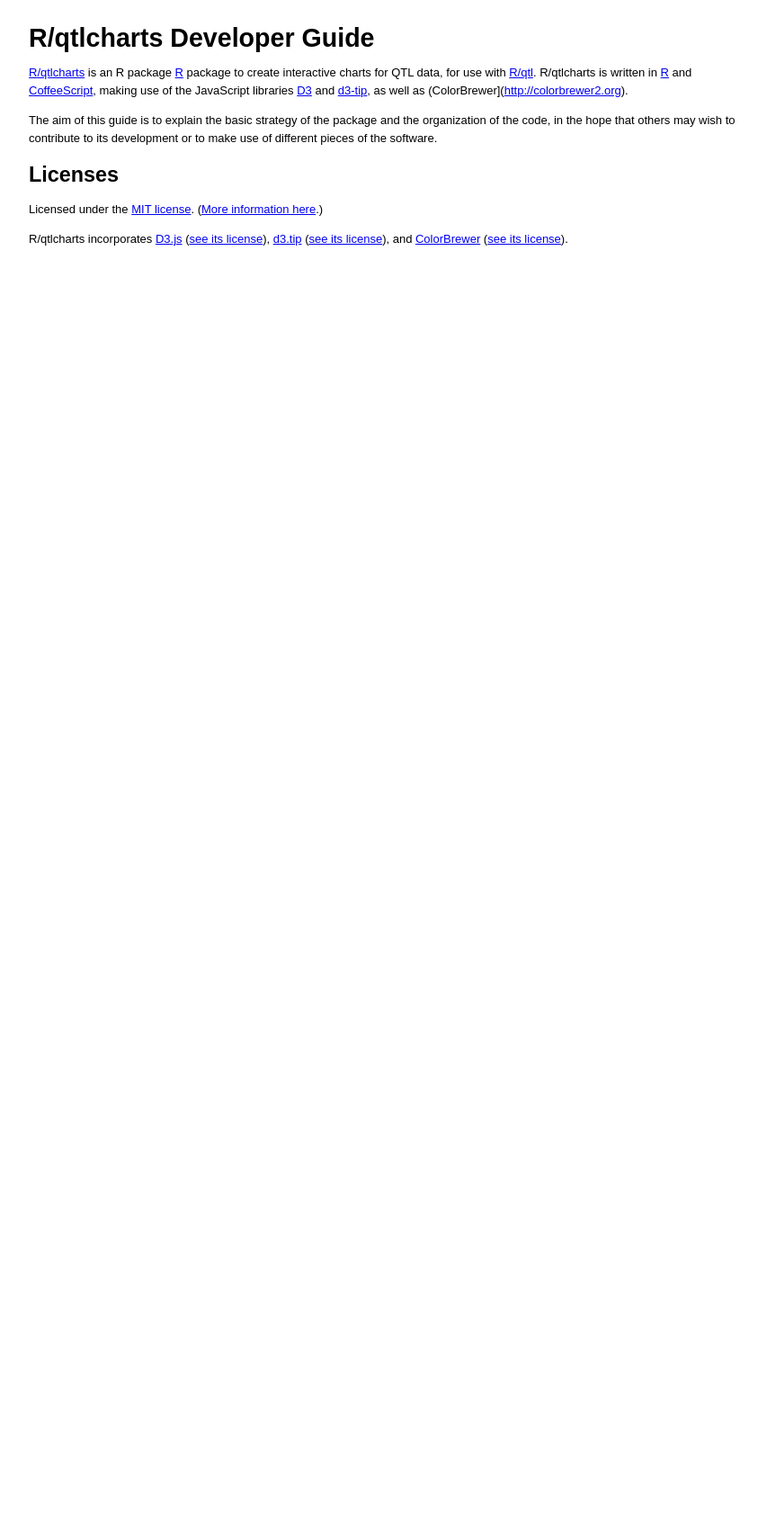
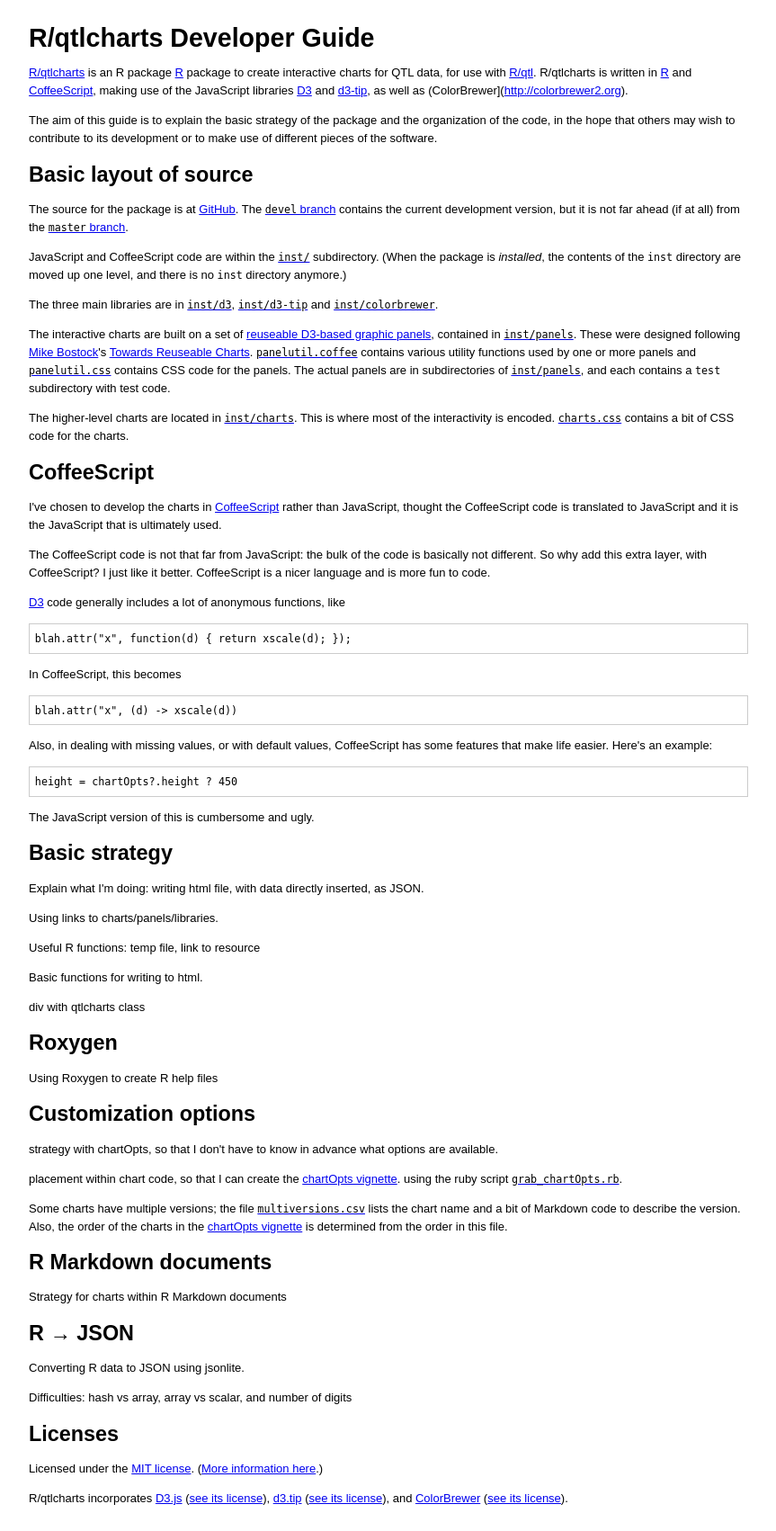
Before and after one commit to kbroman/qtlcharts, a Jekyll site: the page assets/vignettes/develGuide.html, which Jekyll copies as it is, in a window 1280 px wide. Shown: the whole page at 90% size, without its empty margins (81-944 px from the left). Built offline with Jekyll 4.4.1, drawn with Linux system fonts in a browser that asks for light colours; before the commit the page ends 900 px from its top, so only the background shows below that.

Commit message:
develGuide: add a bunch of text

```diff
--- a/assets/vignettes/develGuide.html
+++ b/assets/vignettes/develGuide.html
@@ -166,6 +166,123 @@
 contribute to its development or to make use of different pieces of
 the software.</p>
 
+<h2>Basic layout of source</h2>
+
+<p>The source for the package is at
+<a href="http://github.com/kbroman/qtlcharts">GitHub</a>.  The
+<a href="https://github.com/kbroman/qtlcharts/tree/devel"><code>devel</code> branch</a>
+contains the current development version, but it is not far ahead (if
+at all) from the
+<a href="https://github.com/kbroman/qtlcharts/tree/master"><code>master</code> branch</a>.</p>
+
+<p>JavaScript and CoffeeScript code are within the
+<a href="https://github.com/kbroman/qtlcharts/tree/master/inst"><code>inst/</code></a>
+subdirectory. (When the package is <em>installed</em>, the contents of the
+<code>inst</code> directory are moved up one level, and there is no <code>inst</code>
+directory anymore.)</p>
+
+<p>The three main libraries are in
+<a href="https://github.com/kbroman/qtlcharts/tree/master/inst/d3"><code>inst/d3</code></a>,
+<a href="https://github.com/kbroman/qtlcharts/tree/master/inst/d3-tip"><code>inst/d3-tip</code></a>
+and
+<a href="https://github.com/kbroman/qtlcharts/tree/master/inst/colorbrewer"><code>inst/colorbrewer</code></a>.</p>
+
+<p>The interactive charts are built on a set of
+<a href="http://kbroman.github.io/qtlcharts/pages/panels.html">reuseable D3-based graphic panels</a>,
+contained in
+<a href="https://github.com/kbroman/qtlcharts/tree/master/inst/panels"><code>inst/panels</code></a>.
+These were designed following
+<a href="http://bost.ocks.org/mike">Mike Bostock</a>&#39;s
+<a href="http://bost.ocks.org/mike/chart/">Towards Reuseable Charts</a>.
+<a href="https://github.com/kbroman/qtlcharts/tree/master/inst/panels/panelutil.coffee"><code>panelutil.coffee</code></a>
+contains various utility functions used by one or more panels and
+<a href="https://github.com/kbroman/qtlcharts/tree/master/inst/panels/panelutil.css"><code>panelutil.css</code></a>
+contains CSS code for the panels. The actual panels are in
+subdirectories of
+<a href="https://github.com/kbroman/qtlcharts/tree/master/inst/panels"><code>inst/panels</code></a>,
+and each contains a <code>test</code> subdirectory with test code.</p>
+
+<p>The higher-level charts are located in
+<a href="https://github.com/kbroman/qtlcharts/tree/master/inst/charts"><code>inst/charts</code></a>.
+This is where most of the interactivity is encoded.
+<a href="https://github.com/kbroman/qtlcharts/blob/master/inst/charts/charts.css"><code>charts.css</code></a>
+contains a bit of CSS code for the charts.</p>
+
+<h2>CoffeeScript</h2>
+
+<p>I&#39;ve chosen to develop the charts in
+<a href="http://coffeescript.org">CoffeeScript</a> rather than JavaScript,
+thought the CoffeeScript code is translated to JavaScript and it is
+the JavaScript that is ultimately used.</p>
+
+<p>The CoffeeScript code is not that far from JavaScript: the bulk of the
+code is basically not different. So why add this extra layer, with
+CoffeeScript? I just like it better. CoffeeScript is a nicer language
+and is more fun to code.</p>
+
+<p><a href="http://d3js.org">D3</a> code generally includes a lot of anonymous
+functions, like </p>
+
+<pre><code>blah.attr(&quot;x&quot;, function(d) { return xscale(d); });
+</code></pre>
+
+<p>In CoffeeScript, this becomes</p>
+
+<pre><code>blah.attr(&quot;x&quot;, (d) -&gt; xscale(d))
+</code></pre>
+
+<p>Also, in dealing with missing values, or with default values,
+CoffeeScript has some features that make life easier. Here&#39;s an
+example:</p>
+
+<pre><code>height = chartOpts?.height ? 450
+</code></pre>
+
+<p>The JavaScript version of this is cumbersome and ugly.</p>
+
+<h2>Basic strategy</h2>
+
+<p>Explain what I&#39;m doing: writing html file, with data directly
+inserted, as JSON. </p>
+
+<p>Using links to charts/panels/libraries.</p>
+
+<p>Useful R functions: temp file, link to resource</p>
+
+<p>Basic functions for writing to html.</p>
+
+<p>div with qtlcharts class</p>
+
+<h2>Roxygen</h2>
+
+<p>Using Roxygen to create R help files</p>
+
+<h2>Customization options</h2>
+
+<p>strategy with chartOpts, so that I don&#39;t have to know in advance what
+options are available.</p>
+
+<p>placement within chart code, so that I can create the
+<a href="http://kbroman.github.io/qtlcharts/assets/vignettes/chartOpts.html">chartOpts vignette</a>.
+using the ruby script
+<a href="https://github.com/kbroman/qtlcharts/blob/master/vignettes/chartOpts/grab_chartOpts.rb"><code>grab_chartOpts.rb</code></a>.</p>
+
+<p>Some charts have multiple versions; the file <a href="https://github.com/kbroman/qtlcharts/blob/master/vignettes/chartOpts/multiversions.csv"><code>multiversions.csv</code></a>
+lists the chart name and a bit of Markdown code to describe the
+version. Also, the order of the charts in the
+<a href="http://kbroman.github.io/qtlcharts/assets/vignettes/chartOpts.html">chartOpts vignette</a>
+is determined from the order in this file.</p>
+
+<h2>R Markdown documents</h2>
+
+<p>Strategy for charts within R Markdown documents</p>
+
+<h2>R &rarr; JSON</h2>
+
+<p>Converting R data to JSON using jsonlite.</p>
+
+<p>Difficulties: hash vs array, array vs scalar, and number of digits </p>
+
 <h2>Licenses</h2>
 
 <p>Licensed under the
```
